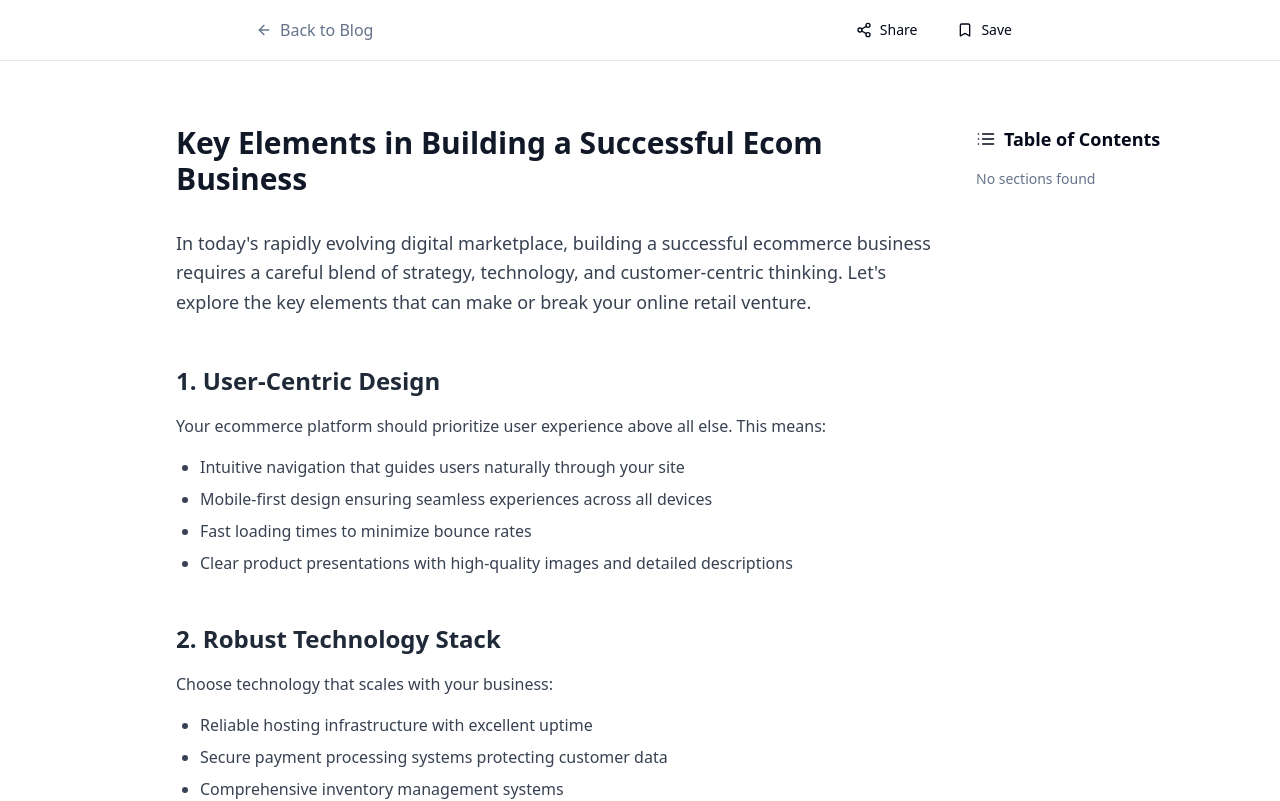
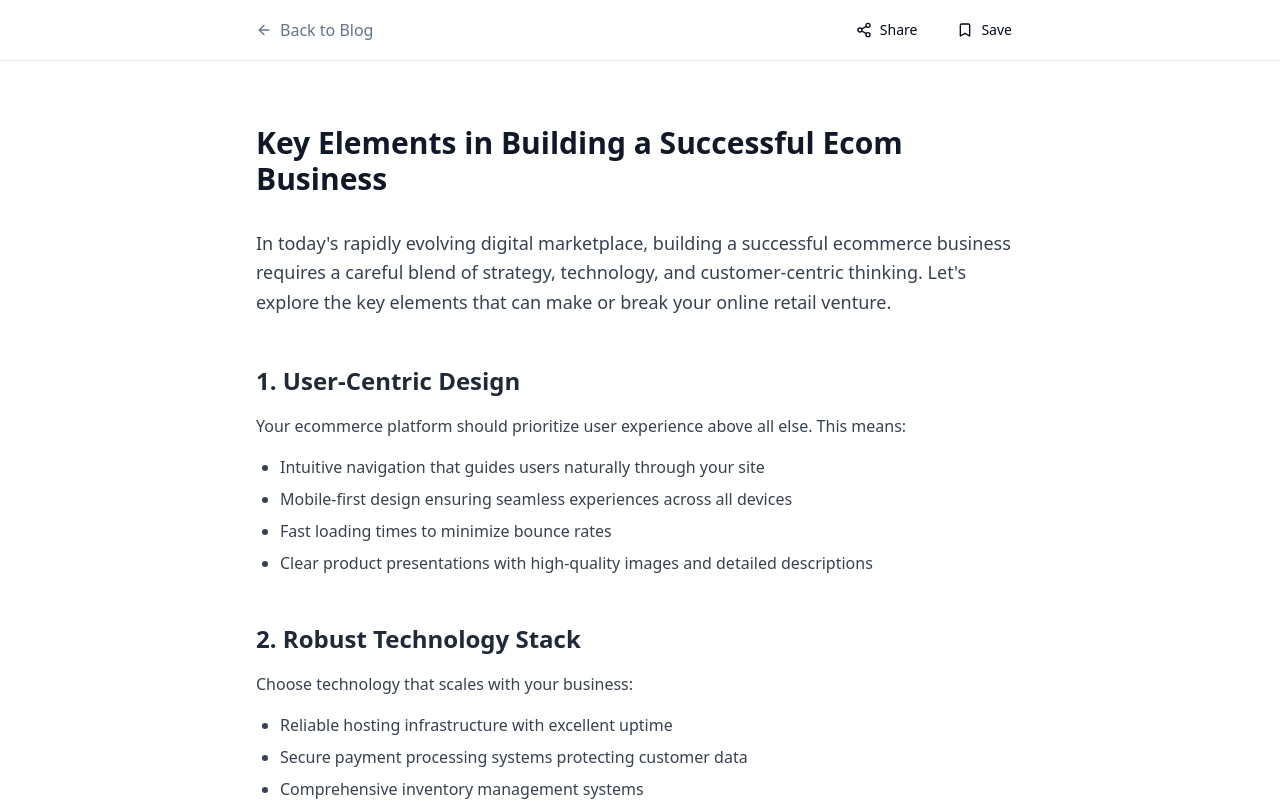
Before and after one commit to BixoryEcom/bixoryecom.github.io, a React (Vite) app: page /blog/key-elements-ecom-success in a window 1280 px wide. Shown: the part 480-1281 px from the top of the page. Built offline with nearby package versions, Linux system fonts and the light colour scheme.

Commit message:
Remove Table of Contents feature
This commit removes the Table of Contents feature from the blog post component, simplifying the navigation structure.
[skip gpt_engineer]

```diff
--- a/src/components/blog/TableOfContents.tsx
+++ /dev/null
@@ -1,90 +0,0 @@
-import { useEffect, useState } from "react";
-import { List } from "lucide-react";
-
-interface TableOfContentsProps {
-  content: string;
-}
-
-interface HeadingItem {
-  id: string;
-  text: string;
-  level: number;
-}
-
-export const TableOfContents = ({ content }: TableOfContentsProps) => {
-  const [headings, setHeadings] = useState<HeadingItem[]>([]);
-  const [activeId, setActiveId] = useState<string>("");
-
-  useEffect(() => {
-    // Parse content for h1 and h2 tags with their IDs
-    const headingRegex = /<h([12])[^>]*id="([^"]*)"[^>]*>(.*?)<\/h\1>/g;
-    const matches = Array.from(content.matchAll(headingRegex));
-
-    const items: HeadingItem[] = matches.map((match) => ({
-      level: parseInt(match[1]),
-      id: match[2],
-      text: match[3].replace(/^\d+\.\s+/, '').trim() // Remove numbering from the text
-    }));
-
-    console.log("Found headings with IDs:", items);
-    setHeadings(items);
-  }, [content]);
-
-  useEffect(() => {
-    const observer = new IntersectionObserver(
-      (entries) => {
-        entries.forEach((entry) => {
-          if (entry.isIntersecting) {
-            setActiveId(entry.target.id);
-          }
-        });
-      },
-      { rootMargin: '-20% 0px -80% 0px' }
-    );
-
-    headings.forEach((heading) => {
-      const element = document.getElementById(heading.id);
-      if (element) observer.observe(element);
-    });
-
-    return () => observer.disconnect();
-  }, [headings]);
-
-  return (
-    <div className="hidden lg:block sticky top-24 w-64 mr-8 space-y-2">
-      <div className="flex items-center gap-2 text-lg font-semibold mb-4">
-        <List className="w-5 h-5" />
-        Table of Contents
-      </div>
-      {headings.length > 0 ? (
-        <nav className="space-y-1">
-          {headings.map((heading) => (
-            <a
-              key={heading.id}
-              href={`#${heading.id}`}
-              className={`
-                block text-sm py-1
-                ${heading.level === 1 ? 'pl-0' : 'pl-4'}
-                hover:text-primary transition-colors
-                ${activeId === heading.id ? 'text-primary font-medium' : 'text-muted-foreground'}
-              `}
-              onClick={(e) => {
-                e.preventDefault();
-                const element = document.getElementById(heading.id);
-                if (element) {
-                  const yOffset = -100;
-                  const y = element.getBoundingClientRect().top + window.scrollY + yOffset;
-                  window.scrollTo({ top: y, behavior: 'smooth' });
-                }
-              }}
-            >
-              {heading.text}
-            </a>
-          ))}
-        </nav>
-      ) : (
-        <div className="text-sm text-muted-foreground">No sections found</div>
-      )}
-    </div>
-  );
-};
--- a/src/pages/BlogPost.tsx
+++ b/src/pages/BlogPost.tsx
@@ -5,7 +5,6 @@ import { Button } from "@/components/ui/button";
 import { format } from "date-fns";
 import { Calendar, Clock, Share2, Bookmark, Eye, ArrowLeft } from "lucide-react";
 import { toast } from "sonner";
-import { TableOfContents } from "@/components/blog/TableOfContents";
 import { ReadingProgress } from "@/components/blog/ReadingProgress";
 import { ArticleNavigation } from "@/components/blog/ArticleNavigation";
 import { RelatedPosts } from "@/components/blog/RelatedPosts";
@@ -162,7 +161,7 @@ const BlogPost = () => {
               <Eye className="w-5 h-5" />
               <span>{post.views.toLocaleString()} views</span>
             </div>
-            <ShareCount count={42} /> {/* Mock share count */}
+            <ShareCount count={42} />
           </div>
         </div>
       </div>
@@ -199,14 +198,9 @@ const BlogPost = () => {
         </div>
       </div>
 
-      {/* Blog Content with Table of Contents */}
+      {/* Blog Content */}
       <article className="container mx-auto px-4 py-16">
-        <div className="flex flex-row-reverse gap-8 relative">
-          {/* Table of Contents */}
-          <TableOfContents content={post.content} />
-
-          {/* Main Content */}
-          <div className="flex-grow max-w-3xl">
+        <div className="max-w-3xl mx-auto">
           <div className="prose prose-lg dark:prose-invert">
             <div className="markdown-content" dangerouslySetInnerHTML={{ __html: post.content }} />
           </div>
@@ -232,7 +226,6 @@ const BlogPost = () => {
           {/* Related Posts */}
           <RelatedPosts posts={relatedPosts} />
         </div>
-        </div>
       </article>
 
       <BackToTop />
```
Lines whose indentation alone changed are shown as unchanged.
